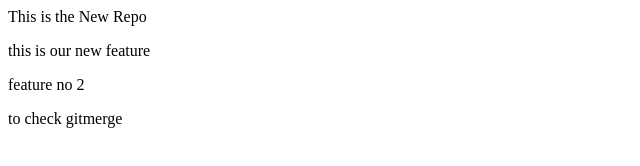
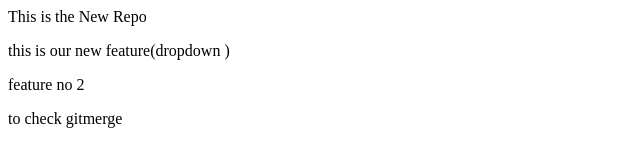
Before and after one commit to hsihsaarhsim/localrepo, a plain HTML site: page index.html in a window 1280 px wide. Shown: the whole page, without its empty margins (0-640 px from the left). Drawn offline with Linux system fonts and the light colour scheme.

Commit message:
add dropdown

```diff
--- a/index.html
+++ b/index.html
@@ -1,6 +1,7 @@
 <p>This is the New Repo
 </p>
-<p>this is our new feature
+<p>this is our new feature(dropdown
+    )
 
 </p><p>
     feature no 2
```
